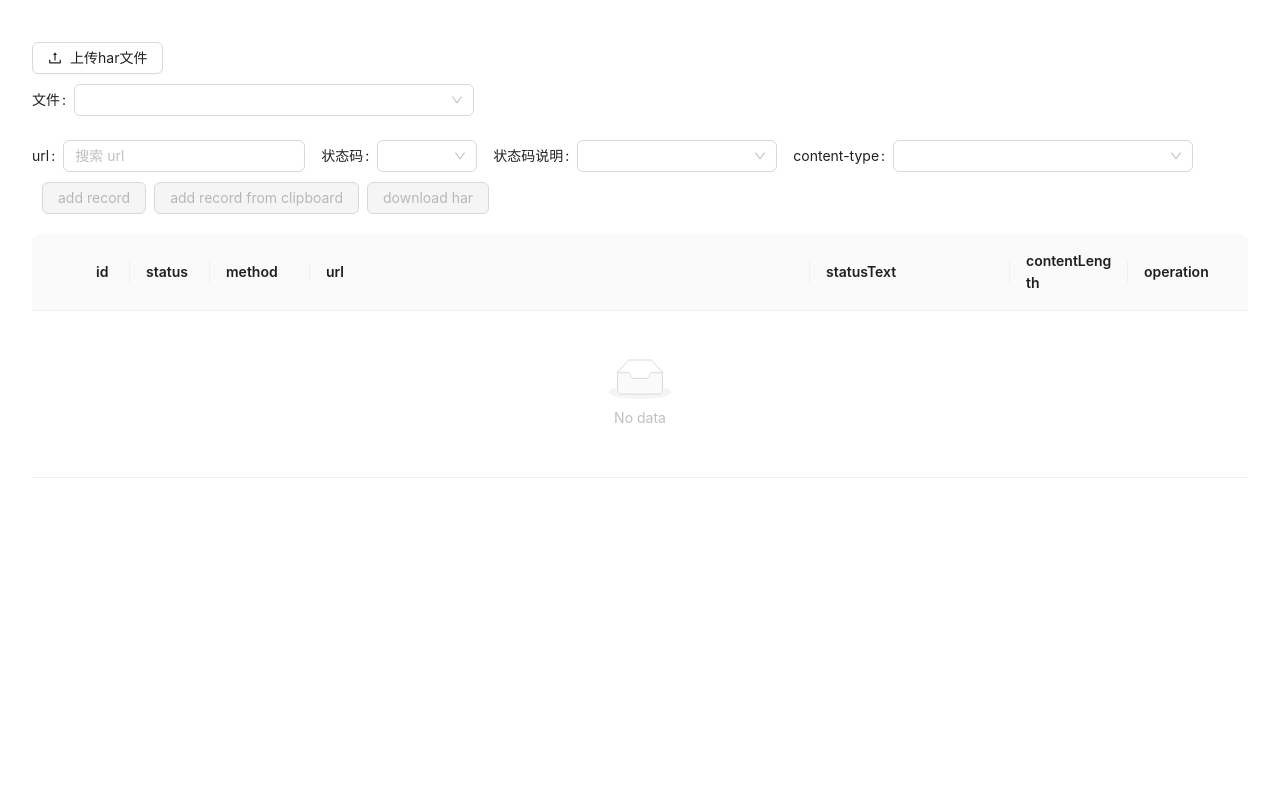
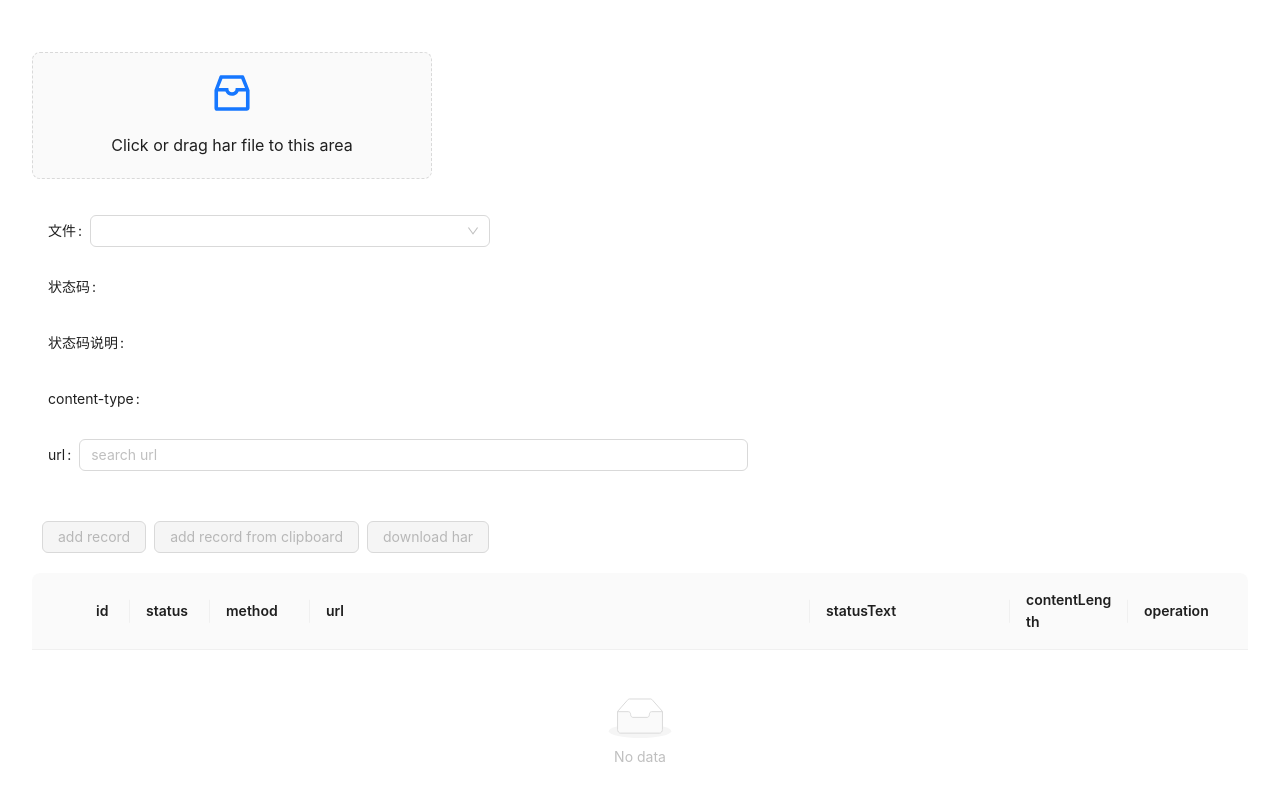
Before and after one commit to abusizhishen/har_editor, a Vue app: page / in a window 1280 px wide. Built offline with nearby package versions, Linux system fonts and the light colour scheme.

Commit message:
update ui

```diff
--- a/src/components/Table.vue
+++ b/src/components/Table.vue
@@ -1,5 +1,5 @@
 <template>
-  <a-upload style="display: flex;flex-direction: column; width: 400px;align-items: start;margin-top: 10px"
+  <a-upload-dragger style="display: flex;flex-direction: column; width: 400px;align-items: start;margin-top: 10px"
                     v-model:file-list="fileList"
                     name="file"
                     :headers="headers"
@@ -10,32 +10,40 @@
                     :showUploadList="false"
                     @remove="removeHarFile"
   >
-    <a-button>
-      <upload-outlined></upload-outlined>
-      上传har文件
-    </a-button>
-  </a-upload>
-
+    <!--    <a-button>-->
+    <!--      <upload-outlined></upload-outlined>-->
+    <!--      上传har文件-->
+    <!--    </a-button>-->
+    <div
+        class="uploadDiv">
+      <p class="ant-upload-drag-icon">
+        <inbox-outlined></inbox-outlined>
+      </p>
+      <p class="ant-upload-text">Click or drag har file to this area</p>
+    </div>
+  </a-upload-dragger>
+  <a-form class="condition" :model="formState">
     <a-form-item label="文件" style="margin-top: 10px">
       <a-select style="width: 400px;max-width: 600px" :options="harFileOptions" v-model:value="formState.file"
                 placeholder=""></a-select>
     </a-form-item>
-  <a-form style="margin-top: 10px" layout="inline" :model="formState">
 
-    <a-form-item label="url" style="max-width: 300px">
-      <a-input v-model:value="formState.url" placeholder="搜索 url"/>
-    </a-form-item>
     <a-form-item label="状态码">
-      <a-select style="width: 100px" :options="statusOptions" v-model:value="formState.status"
-                placeholder=""></a-select>
+      <a-radio-group class="radio" v-model:value="formState.status" option-type="button"
+                     :options="statusOptions"/>
+
     </a-form-item>
     <a-form-item label="状态码说明">
-      <a-select style="width: 200px" :options="statusTextOptions" v-model:value="formState.statusText"
-                placeholder=""></a-select>
+      <a-radio-group class="radio" option-type="button" :options="statusTextOptions"
+                     v-model:value="formState.statusText"
+                     placeholder=""></a-radio-group>
     </a-form-item>
     <a-form-item label="content-type">
-      <a-select style="width: 300px" :options="contentTypeOptions" v-model:value="formState.contentType"
-                placeholder=""></a-select>
+      <a-radio-group class='radio' :options="contentTypeOptions" v-model:value="formState.contentType"
+                     placeholder="" option-type="button"></a-radio-group>
+    </a-form-item>
+    <a-form-item label="url" style="max-width: 700px">
+      <a-input v-model:value="formState.url" placeholder="search url"/>
     </a-form-item>
   </a-form>
 
@@ -56,16 +64,16 @@
   </a-space>
 
   <a-table :columns="columns" :data-source="filterTableData" :scroll="{ x: 1200 }"
-           style="overflow: scroll;width: 100%;height: 80%;margin-top: 10px"
+           style="overflow: scroll;width: 100%;margin-top: 10px"
            :currentPage="currentPage">
     <template #bodyCell="{ column,record,idx }">
       <template v-if="column.key === 'operation'">
         <a>Publish</a>
       </template>
       <template v-else-if="column.dataIndex === 'operation'">
-        <a-button @click="onDelete(record.key)">删除</a-button>
-        <a-button @click="editShowModal(record)">编辑</a-button>
-        <a-button @click="quickCopy(record)">复制</a-button>
+        <a-button @click="onDelete(record.key)">delete</a-button>
+        <a-button @click="editShowModal(record)">edit</a-button>
+        <a-button @click="quickCopy(record)">copy</a-button>
       </template>
     </template>
 
@@ -115,7 +123,7 @@
   </a-modal>
 </template>
 <script lang="ts" setup>
-import {UploadOutlined} from '@ant-design/icons-vue';
+import {InboxOutlined, UploadOutlined} from '@ant-design/icons-vue';
 import type {UnwrapRef} from 'vue';
 import {computed, reactive, ref, watch} from 'vue';
 import type {UploadChangeParam} from 'ant-design-vue';
@@ -178,6 +186,14 @@ const filterTableData = computed(() => {
               return false
             }
 
+            console.log('contentType: ', formState.contentType)
+            if (formState.contentType) {
+              const result = data.response.headers.filter(item => item.name.toLowerCase() === 'content-type')
+              if (result.length === 0 || !result[0].value.includes(formState.contentType)) {
+                return false
+              }
+            }
+
             return true
           }
       )
@@ -221,12 +237,12 @@ const handleChange = (info: UploadChangeParam) => {
 
     harFiles.value[info.file.name] = result
     formState.file = info.file.name
-    message.success(`${info.file.name} 文件解析成功`);
+    message.success(`${info.file.name} file parse success`);
   };
 
   // 读取出错时的回调
   reader.onerror = (err) => {
-    message.error('读取文件失败');
+    message.error('file read failed');
     console.error(err);
   };
 
@@ -245,33 +261,50 @@ const statusOptions = computed(() => {
   result = result.map(status => {
     return {label: String(status), value: status}
   })
-  result.unshift({label: "全部", value: ''})
+  result.unshift({label: "all", value: ''})
   return result
 })
 const statusTextOptions = computed(() => {
   if (!formState.file || Object.keys(harFiles.value).length === 0) return []
-  let result = [...new Set(harFiles.value[formState.file].log.entries.map(item => item.response.statusText))]
+  let result = [...new Set(harFiles.value[formState.file].log.entries.filter(item => item.response.statusText).map(item => item.response.statusText))]
   result = result.map(status => {
     return {label: String(status), value: status}
   })
-  result.unshift({label: "全部", value: ''})
+  result.unshift({label: "all", value: ''})
   return result
 })
 
 const contentTypeOptions = computed(() => {
+  const contentTypes = ['html', 'css', 'image', 'javascript', 'json', 'font', 'text', 'stream']
+  // const contentTypes = {
+  //   'html': 'html',
+  //   'css': 'css',
+  //   'image': 'image',
+  //   'javascript': 'javascript',
+  //   'x-javascript': 'javascript',
+  //   'json': 'json'
+  // }
   if (!formState.file || Object.keys(harFiles.value).length === 0) return []
   let result = [...new Set(harFiles.value[formState.file].log.entries.map(item => {
-    let headers = item.response.headers.filter(item => item.name === 'Content-Type')
-    console.log('headers: ', headers)
+    let headers = item.response.headers.filter(item => item.name.toLowerCase() === 'content-type')
     if (headers.length > 0) {
-      return headers[0].value
+      const contentType = headers[0].value
+      for (let key of contentTypes) {
+        if (contentType.includes(key)) {
+          console.log(`contentType: ${contentType} exist`)
+          return key
+        }
+      }
+      console.log(`contentType: ${contentType} not exist`)
+
+      return contentType
     }
 
     return null
-  }))].filter(item => item !== null).map(status => {
+  }))].filter(item => item !== null).filter(item => item !== '').map(status => {
     return {label: String(status), value: status}
   })
-  result.unshift({label: "全部", value: ''})
+  result.unshift({label: "all", value: ''})
   return result
 })
 const fileList = ref([]);
@@ -303,7 +336,7 @@ const formState: UnwrapRef<FormState> = reactive({
 });
 
 const removeHarFile = (file) => {
-  console.log('删除文件', file.name)
+  console.log('delete file', file.name)
   delete harFiles.value[file.name]
 }
 
@@ -378,19 +411,19 @@ const readClipboardText = async () => {
       // 读取文本内容
       let text = await navigator.clipboard.readText()
       if (text.length < 2) {
-        message.error('添加失败,粘贴板内容错误')
+        message.error('add failed')
         return
       }
       try {
         addRecord.value = JSON.parse(text)
         handleAddOk()
-        message.success('添加成功')
+        message.success('add success')
 
       } catch (e) {
-        message.error('添加失败')
+        message.error('add failed')
       }
     } else {
-      alert('请允许剪切板访问权限！');
+      alert('please allow read！');
     }
   } catch (error) {
     console.error('读取失败:', error);
@@ -400,6 +433,19 @@ const readClipboardText = async () => {
 
 const quickCopy = (record) => {
   copyText(JSON.stringify(record))
-  message.success('复制成功')
+  message.success('copy success!')
 }
 </script>
+<style>
+.condition {
+//border: 1px #d9d9d9 solid; border-radius: 10px; margin-top: 10px;
+  padding: 1rem;
+  background-color: rgba(255, 255, 255, 0.4);
+//width: 30%;
+}
+
+.radio {
+  display: flex;
+  gap: 1rem
+}
+</style>
--- a/src/style.css
+++ b/src/style.css
@@ -68,9 +68,13 @@ button:focus-visible {
 }
 
 #app {
-    min-width: 1280px;
+    /*min-width: 1280px;*/
+    width: 100%;
     margin: 0 auto;
     padding: 2rem;
+    box-sizing: border-box;
+    overflow-y: scroll;
+    background-color: white;
 }
 
 @media (prefers-color-scheme: light) {
```
Lines whose indentation alone changed are shown as unchanged.
